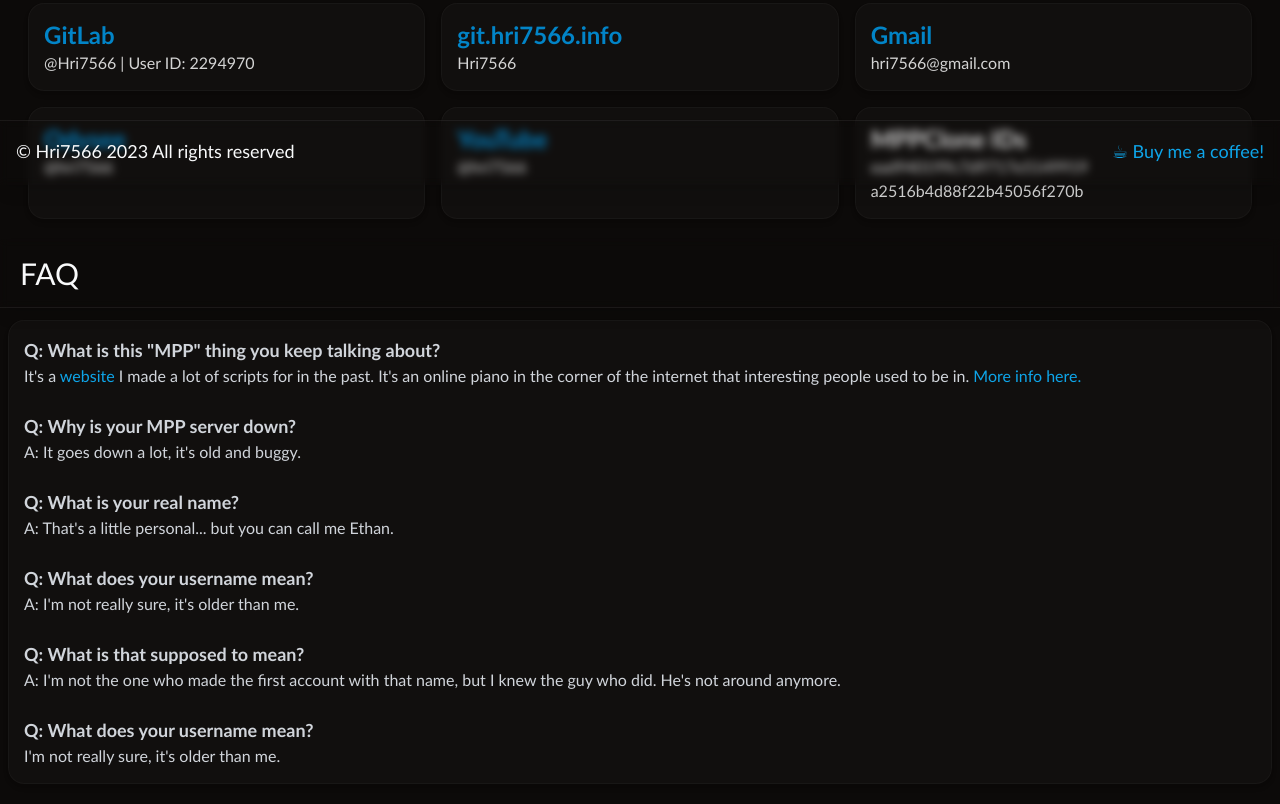
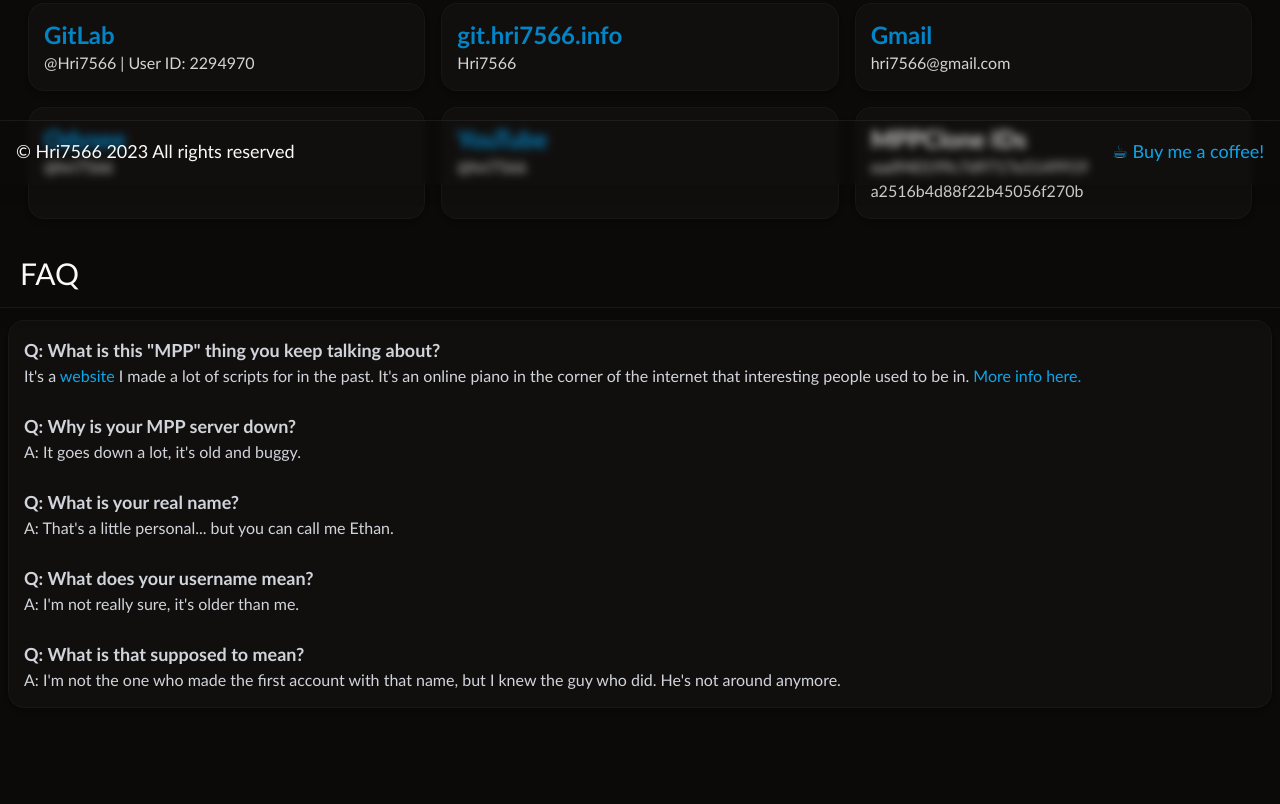
Before and after one commit to Hri7566/home, an Astro site: page /about in a window 1280 px wide. Shown: the part 615-1419 px from the top of the page. Built offline with nearby package versions, Linux system fonts and the light colour scheme; Astro itself is replaced by a stand-in of ours.

Commit message:
fix about

```diff
--- a/src/pages/about.astro
+++ b/src/pages/about.astro
@@ -110,12 +110,6 @@
             A: I'm not the one who made the first account with that name, but I
             knew the guy who did. He's not around anymore.
         </p>
-        <br />
-
-        <strong class="text-gray-300 font-bold text-lg"
-            >Q: What does your username mean?</strong
-        >
-        <p class="text-gray-300">I'm not really sure, it's older than me.</p>
     </ContentBox>
 
     <div class="py-10"></div>
```
